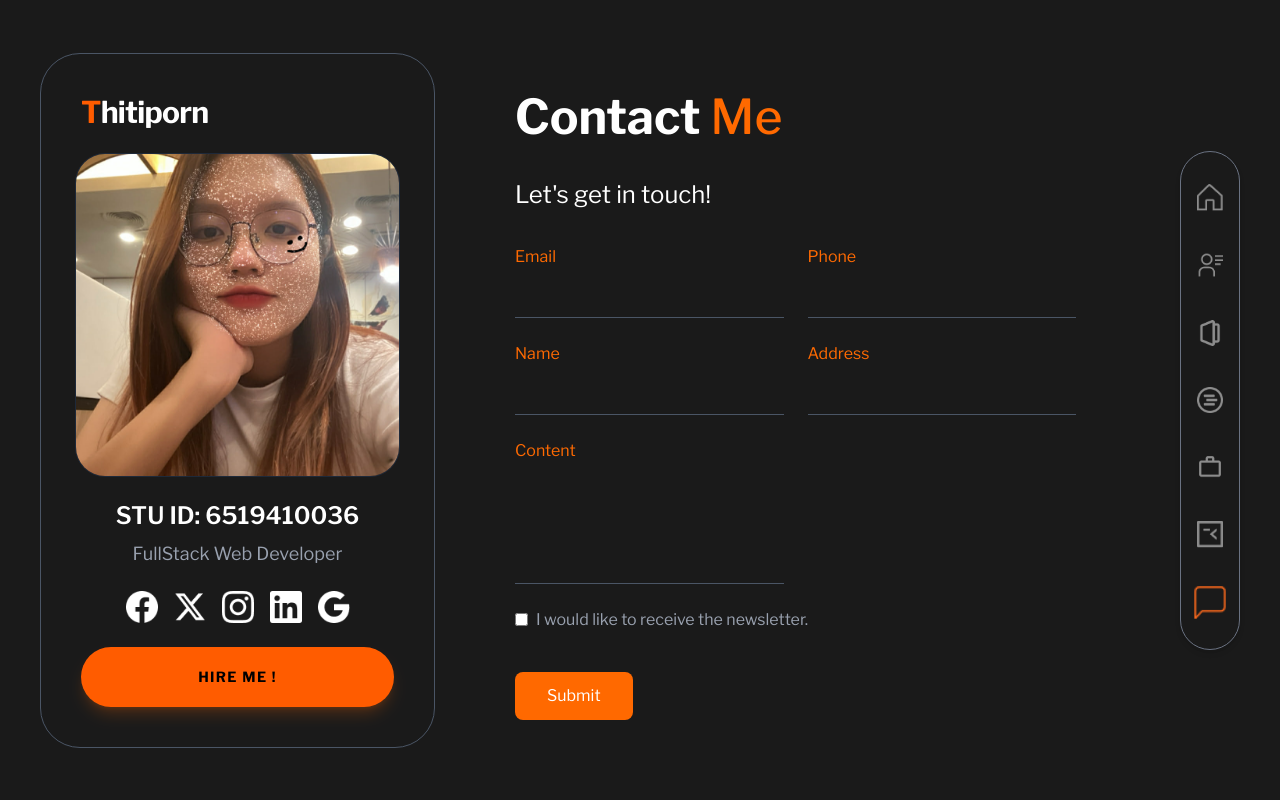
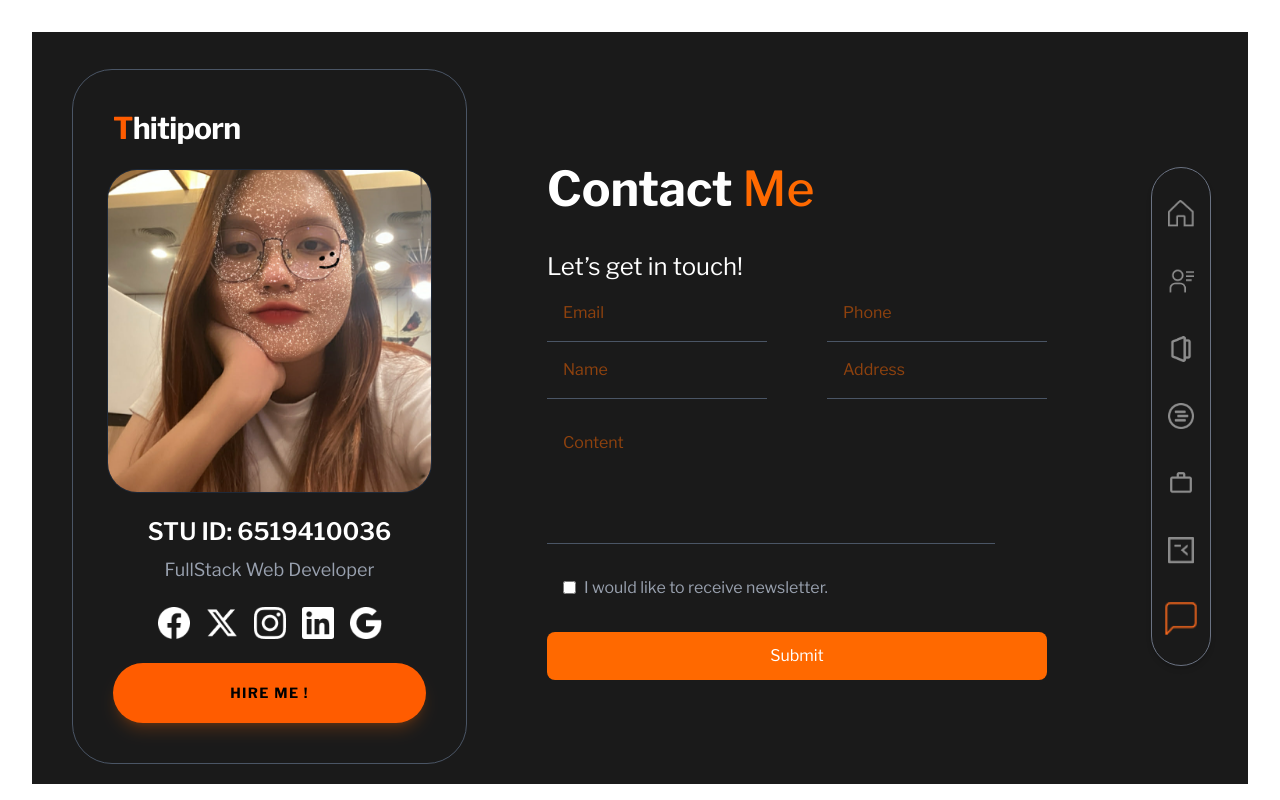
Before and after one commit to SEI201204/next-mt-6519410036-app, a Next.js app: page /contactme in a window 1280 px wide. Built offline with nearby package versions, Linux system fonts and the light colour scheme.

Commit message:
version 8.0

```diff
--- a/app/aboutme/page.tsx
+++ b/app/aboutme/page.tsx
@@ -17,18 +17,15 @@ export default function aboutme() {
         <div className="flex-grow px-16 text-white">
 
           <div className="space-y-6">
-            <h3 className="text-[40px] font-light tracking-widest ">
+            <h3 className="text-[32px] font-light tracking-widest ">
               About <span className="text-orange-500 font-medium ">Me</span>
             </h3>
 
-            <h1 className="text-[48px] font-bold">
-              I find fullfillment in blending
-              visual design with the power of
-              coding to create meaningful
-              experiences.
+            <h1 className="text-[36px] font-bold leading-tight">
+              I find fulfillment in blending visual design with the power of coding to create meaningful experiences.
             </h1>
 
-            <p className="text-gray-400 text-[24px] leading-relaxed max-w-xl pt-4">
+            <p className="text-gray-400 text-[20px] leading-relaxed max-w-xl pt-4">
               Lorem ipsum dolor sit amet consectetur adipisicing elit. Temporibus sequi earum tempora dolor ut nemo dicta? Dolorum ab nemo quidem voluptates, totam repellendus tenetur dolorem? Fugiat veritatis vitae impedit! Dignissimos voluptate nostrum, inventore sed officia adipisci debitis quod ipsum tempore similique unde sit eos assumenda saepe, mollitia doloremque distinctio dicta.
             </p>
           </div>
--- a/app/contactme/page.tsx
+++ b/app/contactme/page.tsx
@@ -22,62 +22,30 @@ export default function contactme() {
             </h3>
 
             <h1 className="text-[24px] ">
-              Let&apos;s get in touch!<br />
+              Let’s get in touch!<br />
             </h1>
           </div >
-          <div className="mt-8 max-w-xl mx-auto space-y-6">
-            <div className="grid grid-cols-1 md:grid-cols-2 gap-6">
-              <div className="flex flex-col">
-                <label className="text-orange-500 mb-2">Email</label>
-                <input
-                  type="text"
-                  className="bg-transparent border-b border-gray-600 focus:border-orange-500 text-white py-2 outline-none"
-                />
-              </div>
-              <div className="flex flex-col">
-                <label className="text-orange-500 mb-2">Phone</label>
-                <input
-                  type="text"
-                  className="bg-transparent border-b border-gray-600 focus:border-orange-500 text-white py-2 outline-none"
-                />
-              </div>
-              <div className="flex flex-col">
-                <label className="text-orange-500 mb-2">Name</label>
-                <input
-                  type="text"
-                  className="bg-transparent border-b border-gray-600 focus:border-orange-500 text-white py-2 outline-none"
-                />
-              </div>
-              <div className="flex flex-col">
-                <label className="text-orange-500 mb-2">Address</label>
-                <input
-                  type="text"
-                  className="bg-transparent border-b border-gray-600 focus:border-orange-500 text-white py-2 outline-none"
-                />
-              </div>
-              <div className="flex flex-col">
-                <label className="text-orange-500 mb-2">Content</label>
+          <div>
+            <div className="flex gap-15"><input type="text" placeholder="Email" className="w-full max-w-md p-4 border-b border-gray-600 focus-within:border-orange-500 transition-colors focus:ring-orange-500 text-orange-500" />
+            <input type="text" placeholder="Phone" className="w-full max-w-md p-4 border-b border-gray-600 focus-within:border-orange-500 transition-colors text-orange-500" />
+            </div>
+             <div className="flex gap-15"><input type="text" placeholder="Name" className="w-full max-w-md p-4 border-b border-gray-600 focus-within:border-orange-500 transition-colors text-orange-500" />
+            <input type="text" placeholder="Address" className="w-full max-w-md p-4 border-b border-gray-600 focus-within:border-orange-500 transition-colors text-orange-500" />
+            </div>
+            <div>
+              <div className="flex gap-15 pt-4">
                 <textarea
                   rows={4}
-                  className="bg-transparent border-b border-gray-600 focus:border-orange-500 text-white py-2 resize-none outline-none"
+                  className="w-full max-w-md bg-transparent p-4 border-b border-gray-600 focus:outline-none focus:border-orange-500 transition-colors resize-none text-orange-500"
+                  placeholder="Content"
                 ></textarea>
               </div>
+              <div className="flex items-center mt-4 p-4">
+                <input type="checkbox" id="subscribe" className="mr-2 border rounded-2xl" />
+                <label htmlFor="subscribe" className="text-gray-400">I would like to receive newsletter.</label>
+              </div>
+              <button className="mt-4 px-6 py-3 bg-orange-500 text-white rounded-lg hover:bg-orange-600 transition duration-300 w-[500px]">Submit</button>
             </div>
-
-            <div className="flex items-center">
-              <input
-                type="checkbox"
-                id="subscribe"
-                className="mr-2 border rounded-2xl"
-              />
-              <label htmlFor="subscribe" className="text-gray-400">
-                I would like to receive the newsletter.
-              </label>
-            </div>
-
-            <button className="mt-4 px-8 py-3 bg-orange-500 text-white rounded-lg hover:bg-orange-600 transition w-fit">
-              Submit
-            </button>
           </div>
 
         </div>
--- a/app/globals.css
+++ b/app/globals.css
@@ -3,9 +3,10 @@
 html, body {
   height: 100%;
   overflow: hidden;
+  padding: 1rem; /* avoid touching edges */
 }
 
 main {
-  height: 100vh;
+  height: calc(100vh - 2rem);
   overflow: hidden;
 }
--- a/app/page.tsx
+++ b/app/page.tsx
@@ -18,17 +18,17 @@ export default function home() {
         <div className="flex-grow px-16 text-white">
 
           <div className="space-y-6">
-            <h3 className="text-[48px] font-light tracking-widest  ">
+            <h3 className="text-[36px] font-light tracking-widest  ">
               Lets Work <span className="text-orange-500 font-medium ">Together !</span>
             </h3>
 
-            <h1 className="text-[48px] font-bold">
+            <h1 className="text-[40px] font-bold">
               Hi From <span className="text-orange-500">Thitiporn</span> ,<br />
               Interactive Designer &<br />
               Fullstack Web Developer
             </h1>
 
-            <p className="text-gray-400 text-xl leading-relaxed  pt-4 text-[24px]">
+            <p className="text-gray-400 text-lg leading-relaxed  pt-4 text-[20px]">
               Lorem ipsum dolor sit amet consectetur adipisicing elit. Iusto maxime
               tempora at neque a adipisci nulla voluptatem? Mollitia, officiis, architecto
               earum voluptates obcaecati.
@@ -38,13 +38,13 @@ export default function home() {
           {/* Stats Section */}
           <div className="flex gap-24 mt-16">
             <div className="flex flex-col gap-3">
-              <h2 className="text-7xl text-orange-500 font-light tracking-tighter">3 +</h2>
+              <h2 className="text-6xl text-orange-500 font-light tracking-tighter">3 +</h2>
               <p className="text-gray-500 uppercase text-xs tracking-[0.3em] leading-tight font-semibold">
                 Years of<br/>Experience
               </p>
             </div>
             <div className="flex flex-col gap-3">
-              <h2 className="text-7xl text-orange-500 font-light tracking-tighter">10 +</h2>
+              <h2 className="text-6xl text-orange-500 font-light tracking-tighter">10 +</h2>
               <p className="text-gray-500 uppercase text-xs tracking-[0.3em] leading-tight font-semibold">
                 Projects<br/>Completed
               </p>
```
